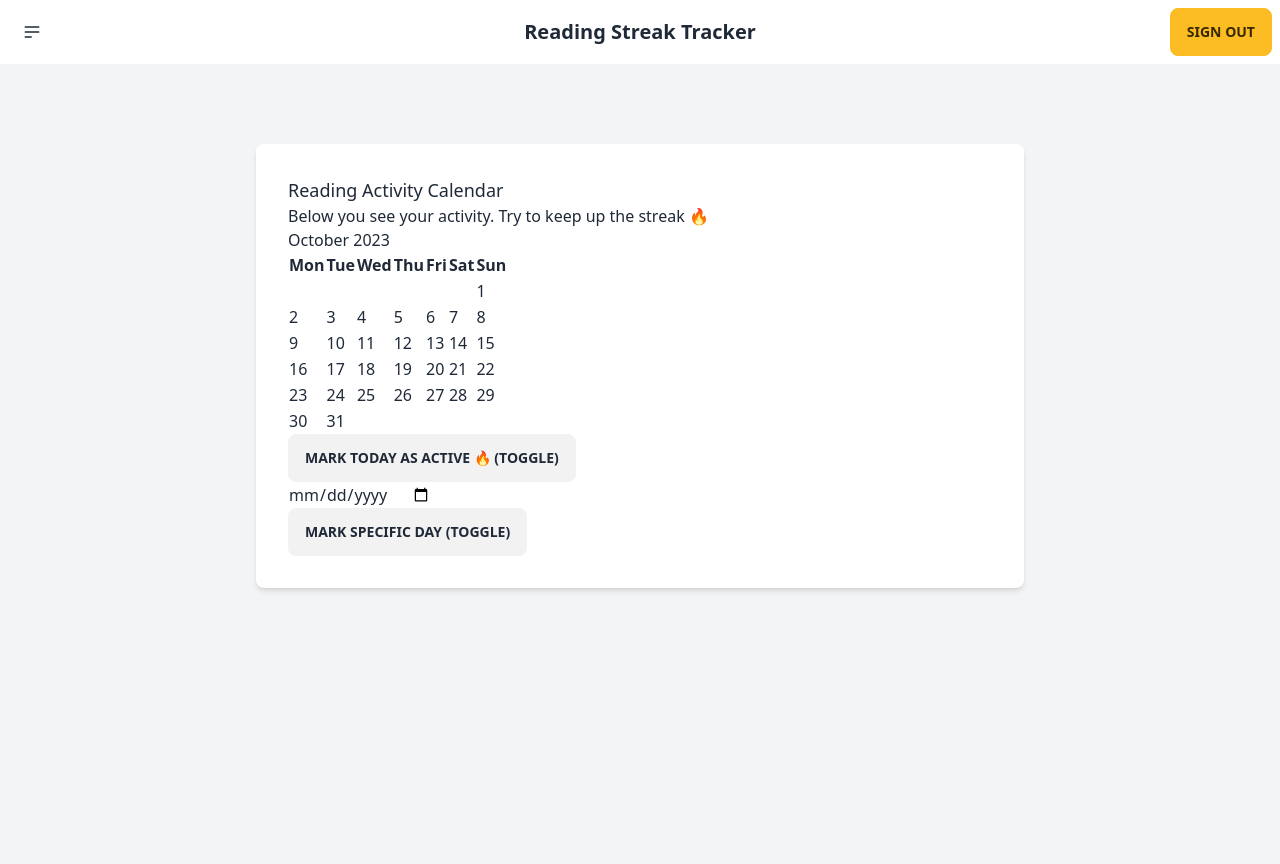
After one commit to michaelwknott/reading-streak-tracker, a Django app: page /calendar/2023/10/ in a window 1280 px wide. The commit adds this page. Run offline with Django 4.2, Linux system fonts and the light colour scheme; a user stored in the database is signed in; data that the repository does not hold is empty; some libraries are stand-ins or nearby versions.

Commit message:
feat: integrate streak calendar with user model
- add `ReadingDay` model (also register it with Django Admin)
- condense `toggle_reading_day` into one view that can handle both current day and specific day form submissions
- use an additional dedicated `calendar` view that redirects to the calendar for the current month
- introduce a custom template tag `insert_reading_streak`, that - given a user, year and month as input (via context) - renders the calendar for the given user and month

```diff
--- /dev/null
+++ b/apps/calendar/templatetags/custom_calendar_tags.py
@@ -0,0 +1,28 @@
+# apps/calendar/templatetags/custom_calendar_tags.py
+from typing import NamedTuple
+
+from django import template
+import calendar
+
+register = template.Library()
+
+
+class Day(NamedTuple):
+    day: int
+    read: bool
+
+
+@register.inclusion_tag("calendar/_reading_streak.html")
+def insert_reading_streak(user, year, month):
+    current_user_reading_days = user.get_reading_days(year, month)
+    cal = calendar.monthcalendar(year, month)
+    streak_calendar = []
+    for week in cal:
+        this_week = []
+        for day in week:
+            read = day in current_user_reading_days
+            this_week.append(Day(day, read))
+        streak_calendar.append(this_week)
+
+    month_name = calendar.month_name[month]
+    return {"streak_calendar": streak_calendar, "month_name": month_name, "year": year}
--- a/apps/calendar/urls.py
+++ b/apps/calendar/urls.py
@@ -3,6 +3,7 @@ from django.urls import path
 from . import views
 
 urlpatterns = [
+    path("toggle_reading_day/", views.toggle_reading_day, name="toggle_reading_day"),
     # Paths for initial POC of calendar (isolated from user model and the rest of the app)
     path(
         "calendar_in_isolation/", views.calendar_in_isolation, name="calendar_in_isolation"
--- a/apps/home/urls.py
+++ b/apps/home/urls.py
@@ -6,6 +6,9 @@ from . import views
 
 urlpatterns = [
     path("", views.index, name="index"),
-    path("calendar/", views.calendar, name="calendar"),
+    path(
+        "calendar/", views.calendar, name="calendar"
+    ),  # redirects to calendar for current year and month
+    path("calendar/<int:year>/<int:month>/", views.show_calendar, name="show_calendar"),
     path("test/", views.test, name="test"),
 ]
--- a/apps/home/views.py
+++ b/apps/home/views.py
@@ -1,7 +1,8 @@
 # apps/home/views.py
+from datetime import datetime
 
 from django.contrib.auth.decorators import login_required
-from django.shortcuts import render
+from django.shortcuts import render, redirect
 
 
 def index(request):
@@ -10,7 +11,15 @@ def index(request):
 
 @login_required
 def calendar(request):
-    return render(request, "home/calendar.html")
+    # redirect to calendar for current year and month
+    today = datetime.today()
+    return redirect("show_calendar", year=today.year, month=today.month)
+
+
+@login_required
+def show_calendar(request, year, month):
+    year, month = int(year), int(month)  # passed via POST request in form, ensure they are integers
+    return render(request, "home/calendar.html", {"year": year, "month": month})
 
 
 def test(request):
--- a/apps/users/models.py
+++ b/apps/users/models.py
@@ -11,6 +11,19 @@ class CustomUser(AbstractUser):
     active_dates = models.JSONField(
         default=list, help_text="Dates stored as ISO formatted strings in a list"
     )
+
+    def get_reading_days(self, year, month):
+        """
+        This builds a list representation of the active days (as stored in this ORM model),
+        for a given month.
+        """
+        from datetime import datetime
+
+        start_date = datetime(year, month, 1)
+        end_date = datetime(year, month + 1, 1) if month != 12 else datetime(year + 1, 1, 1)
+        return [
+            day.date.day for day in self.readingday_set.filter(date__range=(start_date, end_date))
+        ]
 
     def add_active_date(self, date: datetime.date) -> None:
         """
--- /dev/null
+++ b/templates/calendar/_reading_streak.html
@@ -0,0 +1,18 @@
+<!-- apps/templates/calendar/_reading_streak.html -->
+<table>
+    <tr>{{ month_name }} {{ year }}</tr>
+    <tr><th>Mon</th><th>Tue</th><th>Wed</th><th>Thu</th><th>Fri</th><th>Sat</th><th>Sun</th></tr>
+    {% for week in streak_calendar %}
+    <tr>
+        {% for day in week %}
+        {% if day.day == 0 %}
+        <td></td>
+        {% elif day.read %}
+        <td class='read' style='background-color: green;'>{{ day.day }}</td>
+        {% else %}
+        <td>{{ day.day }}</td>
+        {% endif %}
+        {% endfor %}
+    </tr>
+    {% endfor %}
+</table>
--- a/templates/home/calendar.html
+++ b/templates/home/calendar.html
@@ -1,6 +1,30 @@
+<!-- templates/homes/calendar.html -->
 {% extends '_base.html' %}
+{% load custom_calendar_tags %}
+
+
+{% block title %}Calendar{% endblock %}
+
 
 {% block content %}
-  <h1>Activity Calendar</h1>
+
+  <h1 class="text-lg">Reading Activity Calendar</h1>
   <p> Below you see your activity. Try to keep up the streak 🔥 </p>
-{% endblock %}
+
+
+  {# Render the pre-prepared calendar (via custom template tag #}
+  {% insert_reading_streak request.user year month %}
+
+  {# Form + Button to add additional active day to model #}
+  <form method="POST" action="{% url 'toggle_reading_day' %}">
+    {% csrf_token %}
+    <input class="btn" type="submit" value="Mark Today as active 🔥 (Toggle)"/>
+  </form>
+
+  <form method="POST" action="{% url 'toggle_reading_day' %}">
+    {% csrf_token %}
+    <input type="date" name="date" required/> <br>
+    <input class="btn" type="submit" value="Mark specific day (Toggle)"/>
+  </form>
+
+{% endblock content %}
```
Also changed, not shown: apps/calendar/admin.py (+11 -1 lines), apps/calendar/models.py (+12 -0 lines), apps/calendar/views.py (+34 -3 lines), apps/calendar/migrations/0002_readingday.py (added), apps/calendar/templatetags/__init__.py (added).
